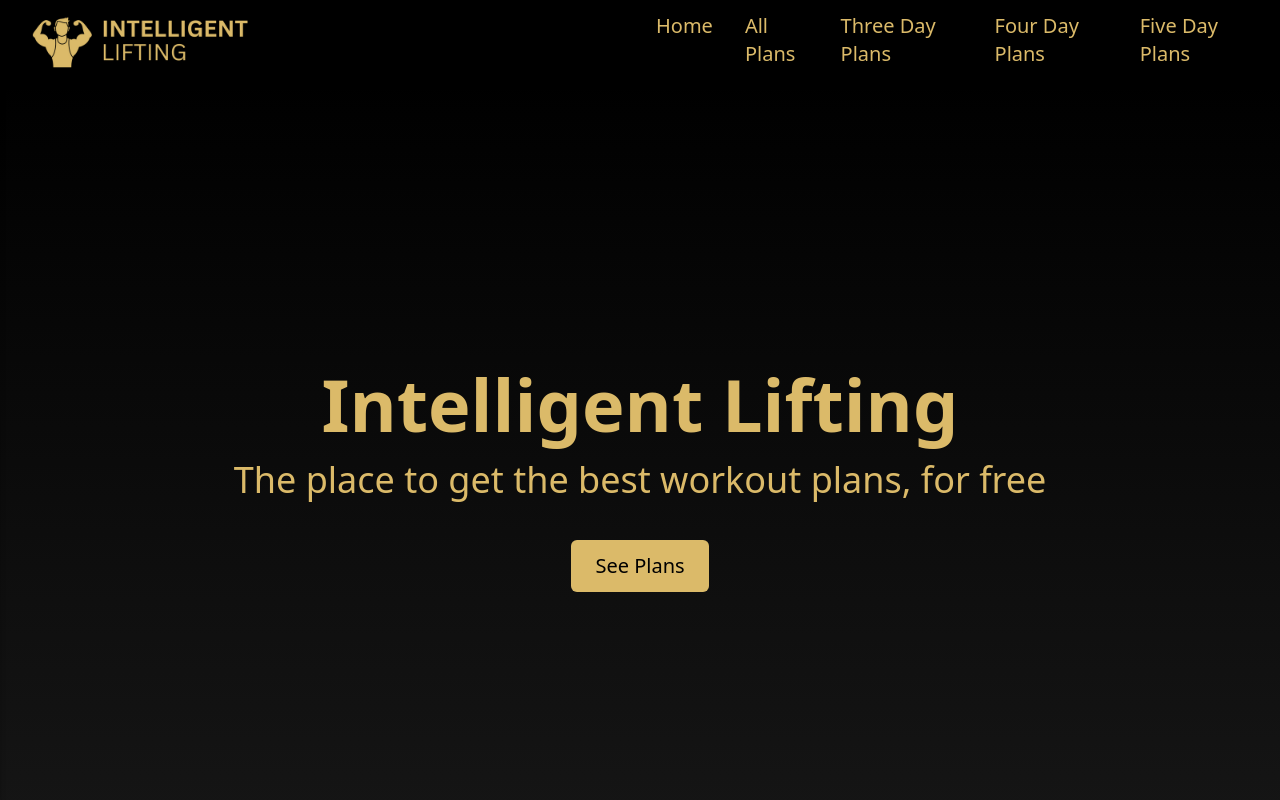
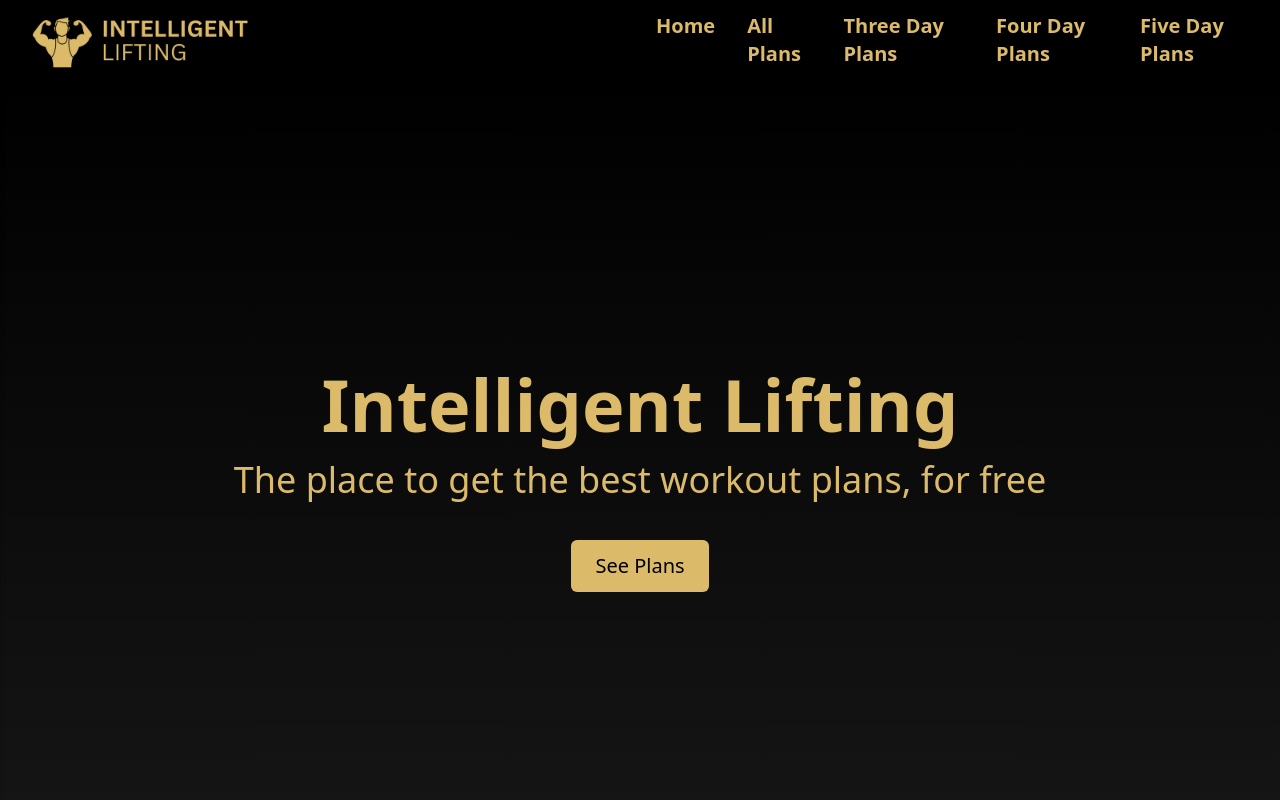
Before and after one commit to jburanpuri/IntelligentLifting, a Next.js app: page / in a window 1280 px wide. Shown: the top 800 px of the page. Built offline with nearby package versions, Linux system fonts and the light colour scheme.

Commit message:
nav bar chnge of text for pcs

```diff
--- a/components/NavbarComponent/navbar.js
+++ b/components/NavbarComponent/navbar.js
@@ -8,7 +8,7 @@ function MobileNav({open, setOpen}) {
                 <Link className="text-lg font-semibold" href="/">Intelligent Lifting</Link>
             </div>
             <div className="flex flex-col ml-4">
-                <Link className="text-xl font-medium my-4" href="/" onClick={() => setTimeout(() => {setOpen(!open)}, 100)}>
+                <Link className="text-xl font-normal my-4" href="/" onClick={() => setTimeout(() => {setOpen(!open)}, 100)}>
                     Home
                 </Link>
                 <Link className="text-xl font-normal my-4" href="/plans" onClick={() => setTimeout(() => {setOpen(!open)}, 100)}>
@@ -49,19 +49,19 @@ export default function Navbar() {
                 </div>
 
                 <div className="hidden md:flex">
-                    <Link href="/" className="px-4 py:4 text-xl font-normal	text-primary">
+                    <Link href="/" className="px-4 py:4 text-xl font-semibold text-primary">
                         Home
                     </Link>
-                    <Link href="/plans" className="px-4 py:4 text-xl font-normal text-primary">
+                    <Link href="/plans" className="px-4 py:4 text-xl font-semibold text-primary">
                         All Plans
                     </Link>
-                    <Link href="/threeday" className="px-4 py:4 text-xl font-normal text-primary">
+                    <Link href="/threeday" className="px-4 py:4 text-xl font-semibold text-primary">
                         Three Day Plans
                     </Link>
-                    <Link href="/fourday" className="px-4 py:4 text-xl font-normal text-primary">
+                    <Link href="/fourday" className="px-4 py:4 text-xl font-semibold text-primary">
                         Four Day Plans
                     </Link>
-                    <Link href="/fiveday" className="px-4 py:4 text-xl font-normal text-primary">
+                    <Link href="/fiveday" className="px-4 py:4 text-xl font-semibold text-primary">
                         Five Day Plans
                     </Link>
                 </div>
```
